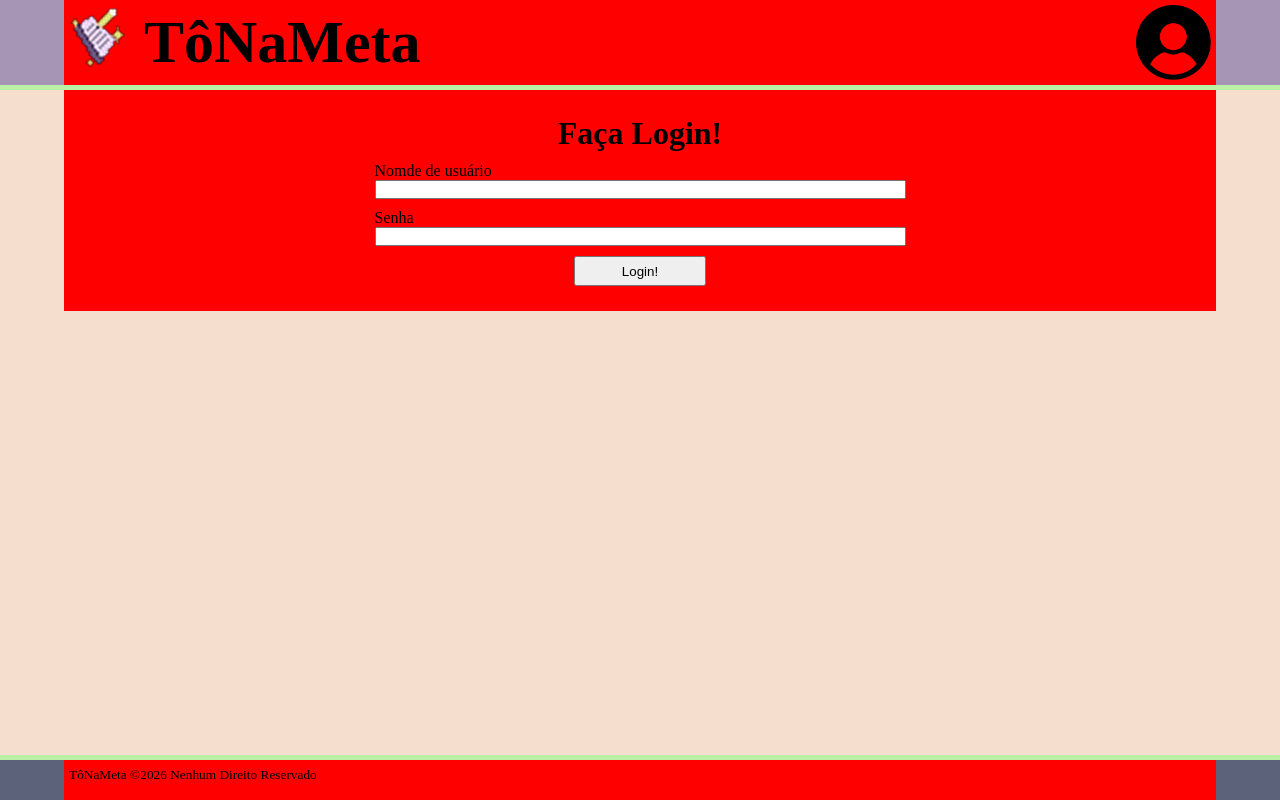
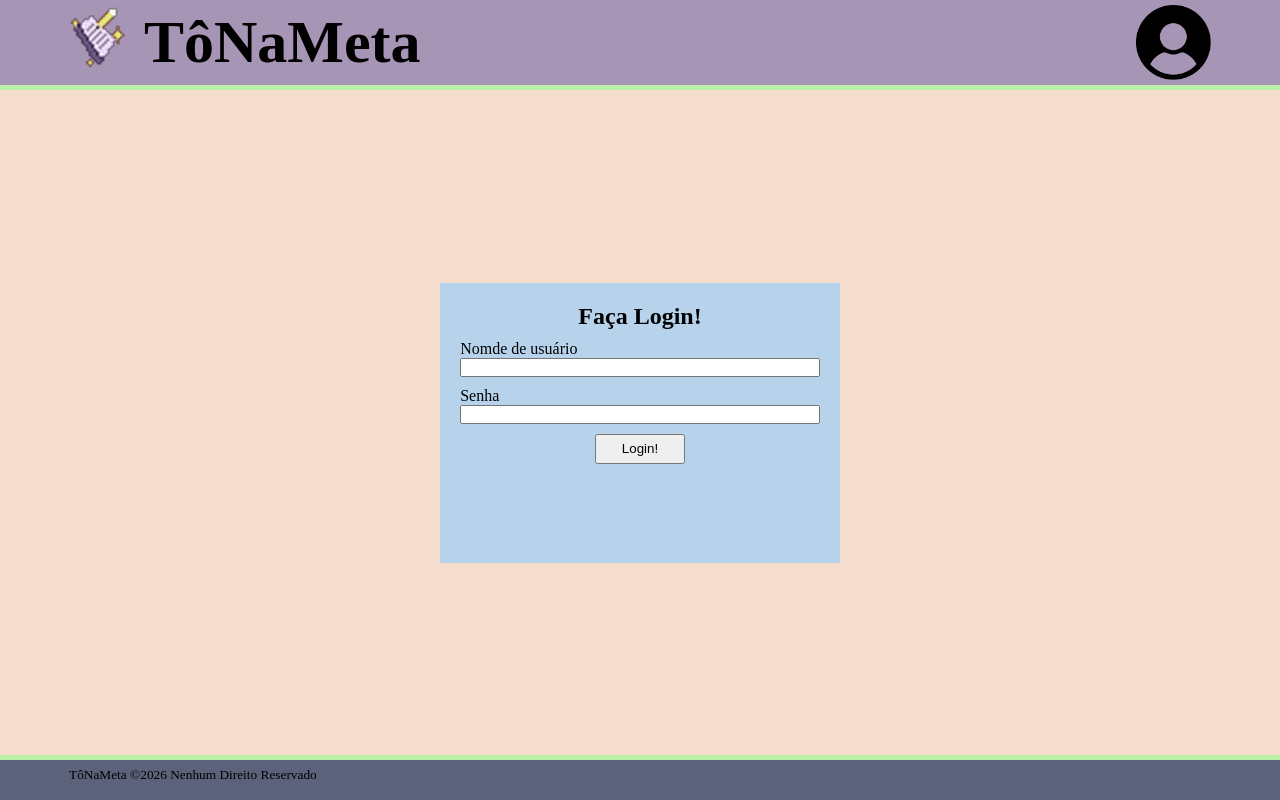
Before and after one commit to gdplentie/tonameta, a React (Vite) app: page /login in a window 1280 px wide. Built offline with nearby package versions, Linux system fonts and the light colour scheme; a web font is replaced by a local one.

Commit message:
salvando2

```diff
--- a/src/pages/Login.jsx
+++ b/src/pages/Login.jsx
@@ -4,13 +4,13 @@ import "../style/Login.css"
 
 function Login() {
     return (
-        <div className="whole-wrapper">
+        <div className="whole-wrapper login">
             <Header />
 
-            <main className="login">
+            <main>
                 <div className="box">
-                    <div className="form-card login">
-                        <h1>Faça Login!</h1>
+                    <div className="form-card">
+                        <h2>Faça Login!</h2>
                         <form onSubmit={(event) => { event.preventDefault() }}>
                             <div className="input-field">
                                 <label>Nomde de usuário</label>
--- a/src/style/Login.css
+++ b/src/style/Login.css
@@ -1,26 +1,31 @@
-main.login .box{
+.login main .box{
     display: flex;
     justify-content: center;
     align-items: center;
 }
 
-.form-card.login{
-    width: 50%;
-    height: fit-content;
-    padding: 20px;
-}
-
-main.login h1{
+.login h2{
     text-align: center;
 }
 
-main.login .input-field{
+.login .form-card{
+    width: 35%;
+    min-height: 35dvh;
+    padding: 20px;
+    background-color: rgb(183, 211, 235);
+}
+
+.login h2{
+    text-align: center;
+}
+
+.login main .input-field{
     display: flex;
     flex-direction: column;
     margin: 10px 0;
 }
 
-main.login button{
+.login main button{
     margin: 0 auto;
     display: block;
 
--- a/src/style/global.css
+++ b/src/style/global.css
@@ -10,8 +10,10 @@
     margin: 0 auto;
     width: 90%;
     padding: 5px;
-    height: inherit;
-    background-color: red;
+}
+
+header,article,section,main,footer{
+    display: flex;
 }
 
 body{
```
